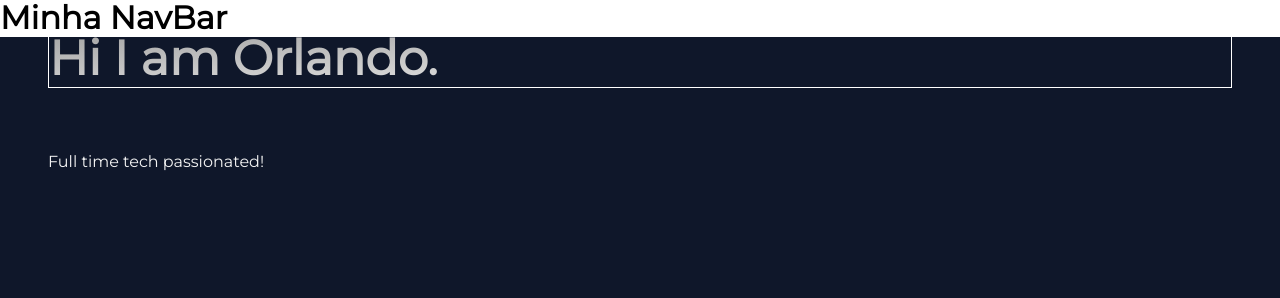
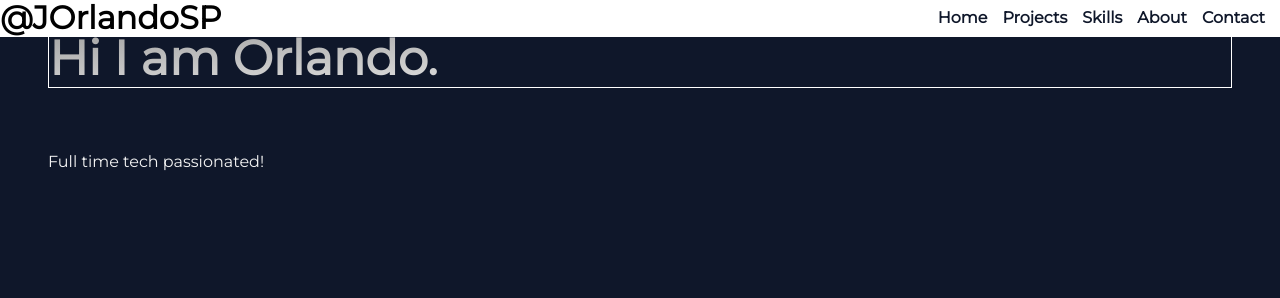
Before and after one commit to JOrlandoSP/portfolio-project, a React (Vite) app: page / in a window 1280 px wide. Shown: the part 20-318 px from the top of the page. Built offline with nearby package versions, Linux system fonts and the light colour scheme.

Commit message:
styles added at navbar

```diff
--- a/src/components/about.jsx
+++ b/src/components/about.jsx
@@ -1,7 +1,7 @@
 export default function About() {
     return(
         <>
-        <section className='page4'>
+        <section id="about" className='page4'>
             <h1>About</h1>
             <h2>Who am I?</h2>
             <p>
--- a/src/components/contact.jsx
+++ b/src/components/contact.jsx
@@ -1,7 +1,7 @@
 export default function Contact() {
     return(
         <>
-        <section className='page5'>
+        <section id="contact" className='page5'>
             <h2>Contact</h2>
             <p>
             Contact informations
--- a/src/components/home.jsx
+++ b/src/components/home.jsx
@@ -1,7 +1,7 @@
 export default function Home() {
     return(
         <>
-        <section className='page1'>
+        <section id="home" className='page1'>
             <h2>Hi I am Orlando.</h2>
             <p>
              Full time tech passionated!
--- a/src/components/nav.jsx
+++ b/src/components/nav.jsx
@@ -5,7 +5,14 @@ import '../styles/components/navbar.sass'
 export default function Nav() {
     return(
         <div id="navbar">
-            <h1>Minha NavBar </h1>
+            <h1 id="navbar--logo">@JOrlandoSP</h1>
+            <div className="navbar--links">
+                <a href="#home">Home</a>
+                <a href="#projects">Projects</a>
+                <a href="#skills">Skills</a>
+                <a href="#about">About</a>
+                <a href="#contact">Contact</a>
+            </div>
         </div>
     );
 }
--- a/src/components/projects.jsx
+++ b/src/components/projects.jsx
@@ -1,7 +1,7 @@
 export default function Projects() {
     return(
         <>
-        <section className='page2'>
+        <section id="projects" className='page2'>
             <h1>Projects</h1>
             <h2>Some of my recent projects</h2>
             <p>
--- a/src/components/skills.jsx
+++ b/src/components/skills.jsx
@@ -1,7 +1,7 @@
 export default function Skills() {
     return(
         <>
-        <section className='page3'>
+        <section id="skills" className='page3'>
             <h1>My skills</h1>
             <p>
             Some type of card component to show my skills
--- a/src/styles/components/navbar.sass
+++ b/src/styles/components/navbar.sass
@@ -1,6 +1,17 @@
+@use '../variables'
+
 #navbar
   background: #FFF
   position: fixed
   top: 0
   left: 0
   width: 100%
+  display: flex
+  justify-content: space-between
+  align-items: center
+  a
+    margin-right: 15px
+    font-weight: 900
+    color: variables.$text-color
+  #navbar-links
+    margin: auto
--- a/src/styles/main.sass
+++ b/src/styles/main.sass
@@ -18,6 +18,7 @@ body
 
 a, svg
   transition: .4s
+  text-decoration: none
 
 h2
   color: variables.$text-color
--- a/src/styles/variables.sass
+++ b/src/styles/variables.sass
@@ -1,7 +1,7 @@
 @import url('https://fonts.googleapis.com/css2?family=Montserrat&display=swap')
 
 $font-stack: "Montserrat"
-$text-color: #FFF
+$text-color: #0f172a
 $text-color-secondary: #f4f4f4
 $body-bg-color: #0f172a
 $bg-color: pink
```
